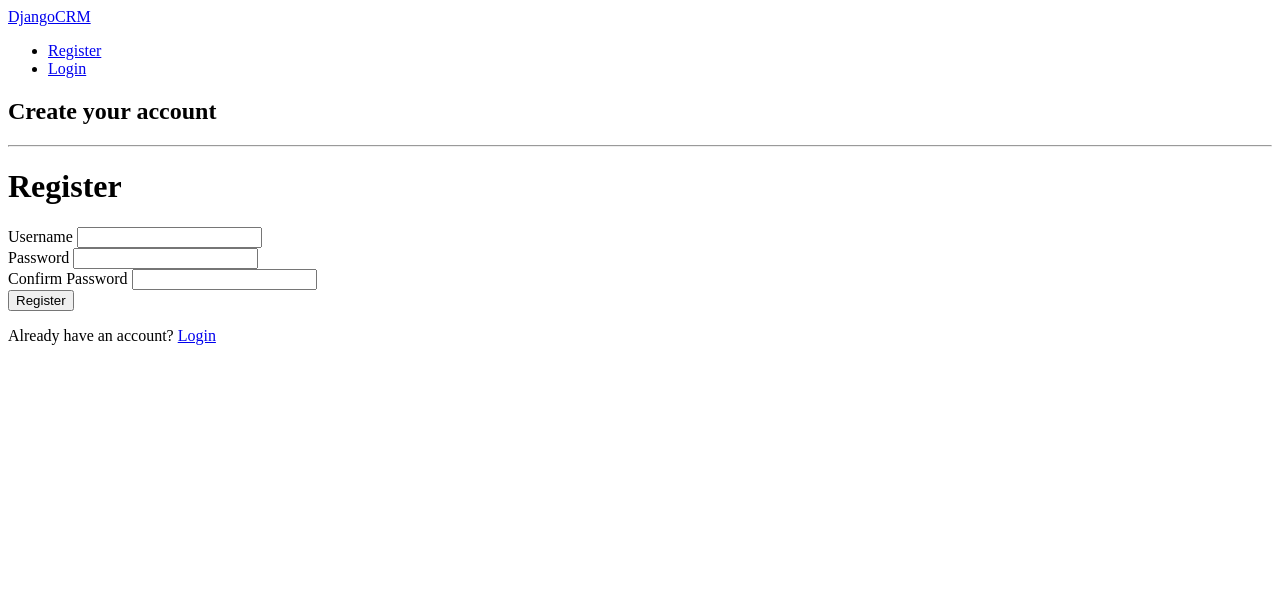
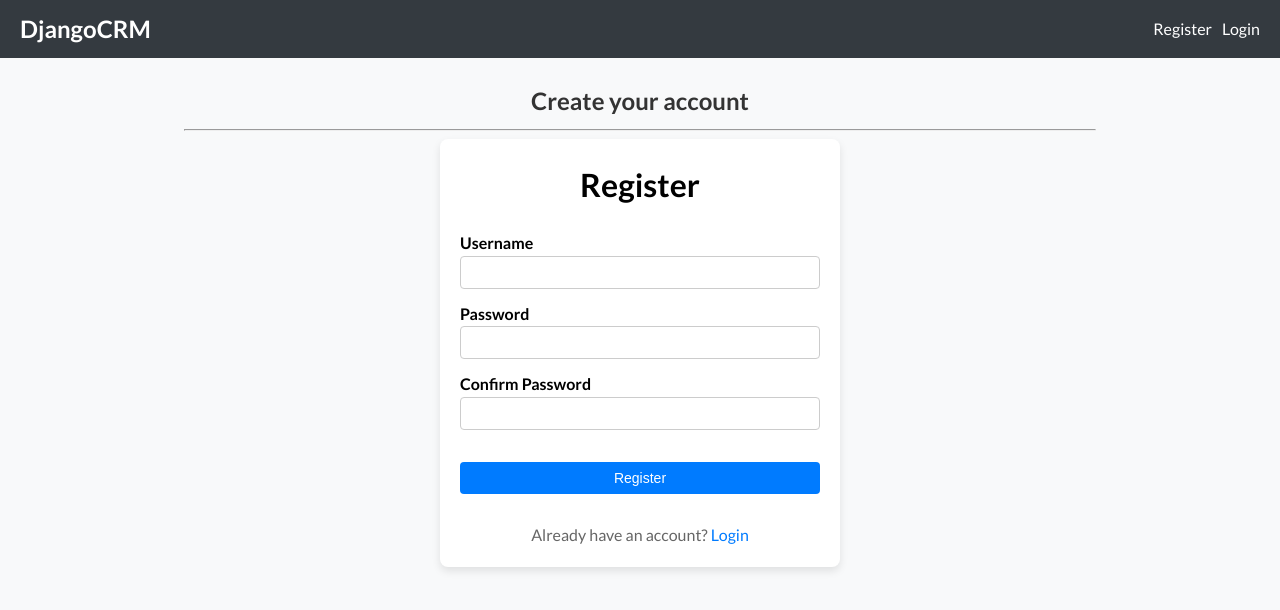
Before and after one commit to rajaajaykumar/crm-system, a Django app: template crm_project/crm/templates/crm/register.html in a window 1280 px wide. Shown: the top 610 px of the page. Run offline with Django 5.2, Linux system fonts and the light colour scheme; the template is opened without the code that fills it, so the values that code supplies are empty; some libraries are stand-ins or nearby versions.

Commit message:
Updated the CSS file

```diff
--- a/crm_project/static/css/style.css
+++ b/crm_project/static/css/style.css
@@ -1,39 +1,204 @@
-/*
- * Credits:
- * https://mdbootstrap.com/snippets/standard/mdbootstrap/2948900?view=side
- */
-
-/* Color of the links BEFORE scroll */
-.navbar-scroll .nav-link,
-.navbar-scroll .navbar-toggler-icon,
-.navbar-scroll .navbar-brand {
-    color: #262626;
+/* Reset CSS */
+* {
+    margin: 0;
+    padding: 0;
+    box-sizing: border-box;
 }
 
-/* Color of the navbar BEFORE scroll */
-.navbar-scroll {
-    background-color: #FFC017;
+/* Body styles */
+body {
+    font-family: 'Lato', sans-serif;
+    line-height: 1.6;
+    background-color: #f8f9fa;
 }
 
-/* Color of the links AFTER scroll */
-.navbar-scrolled .nav-link,
-.navbar-scrolled .navbar-toggler-icon,
-.navbar-scroll .navbar-brand {
-    color: #262626;
-}
-
-/* Color of the navbar AFTER scroll */
-.navbar-scrolled {
-    background-color: #fff;
-}
-
-/* An optional height of the navbar AFTER scroll */
-.navbar.navbar-scroll.navbar-scrolled {
-    padding-top: auto;
-    padding-bottom: auto;
+/* Navbar styles */
+.navbar {
+    background-color: #343a40;
+    padding: 10px 20px;
+    color: #fff;
+    display: flex;
+    justify-content: space-between;
+    align-items: center;
 }
 
 .navbar-brand {
-    font-size: unset;
-    height: 3.5rem;
+    font-size: 1.5rem;
+    font-weight: bold;
+    text-decoration: none;
+    color: #fff;
 }
+
+.navbar-nav {
+    list-style-type: none;
+    margin: 0;
+    padding: 0;
+    display: flex;
+}
+
+.nav-item {
+    margin-left: 10px;
+}
+
+.nav-link {
+    color: #fff;
+    text-decoration: none;
+}
+
+.nav-link:hover {
+    color: #007bff;
+}
+
+/* Container styles */
+.container {
+    max-width: 960px;
+    text-align: center;
+    margin: 0 auto;
+    padding: 24px;
+}
+
+.container .pub-spac {
+    margin-bottom: 16px;
+}
+
+.container h2 {
+    color: #333;
+    margin-bottom: 8px;
+}
+
+.container p {
+    color: #666;
+    margin: 8px auto;
+}
+
+
+/* Button styles */
+.btn {
+    display: inline-block;
+    width: max-content;
+    border: none;
+    outline: none;
+    padding: 8px 16px;
+    margin: 20px auto;
+    font-size: 14px;
+    font-weight: 500;
+    text-decoration: none;
+    color: #fff;
+    background-color: #007bff;
+    border-radius: 4px;
+    cursor: pointer;
+    transition: background-color 0.3s;
+}
+
+.btn:hover {
+    background-color: #0056b3;
+}
+
+.btn-grey {
+    margin-right: 16px;
+    background-color: #666;
+}
+
+.btn-grey:hover {
+    background-color: #333;
+}
+
+.btn-danger {
+    margin-left: 16px;
+    background-color: #ff0000;
+}
+
+.btn-danger:hover {
+    background-color: #af0000;
+}
+
+.card {
+    text-align: left;
+    max-width: 400px;
+    margin: 8px auto;
+    padding: 20px;
+    border-radius: 8px;
+    background-color: #fff;
+    box-shadow: 0 4px 8px rgba(0, 0, 0, 0.1);
+}
+
+.card h1 {
+    text-align: center;
+    margin-bottom: 20px;
+}
+
+.card form {
+    margin-bottom: 0;
+}
+
+.card .form-group {
+    margin-bottom: 12px;
+}
+
+.card label {
+    font-weight: bold;
+}
+
+.card input[type="text"],
+.card input[type="password"] {
+    width: 100%;
+    padding: 8px;
+    border: 1px solid #ccc;
+    border-radius: 4px;
+}
+
+.card .btn {
+    width: 100%;
+}
+
+.card .btn:hover {
+    background-color: #0056b3;
+}
+
+.card .text-center {
+    text-align: center;
+}
+
+.card .text-center p {
+    margin-bottom: 0;
+}
+
+.card .text-center a {
+    color: #007bff;
+    text-decoration: none;
+}
+
+.card .text-center a:hover {
+    background-color: underline;
+}
+
+/* Style for Table */
+.records {
+    text-align: left;
+    margin: 8px auto;
+    padding: 16px;
+    border-radius: 8px;
+    background-color: #fff;
+    box-shadow: 0 4px 8px rgba(0, 0, 0, 0.1);
+}
+
+table {
+    width: 100%;
+    border-collapse: collapse;
+}
+
+th,
+td {
+    padding: 8px;
+    border-bottom: 1px solid #ddd;
+    text-align: left;
+}
+
+th {
+    background-color: #f2f2f2;
+}
+
+/* Hover effect */
+tr:hover {
+    background-color: #f5f5f5;
+}
```
